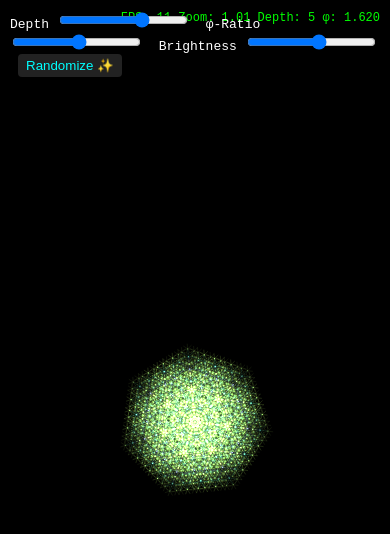
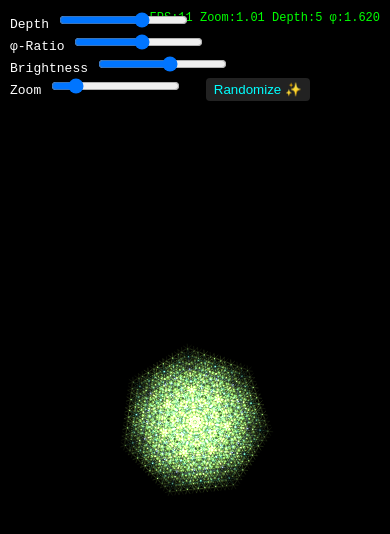
Before and after one commit to Chaos2Cured/testing-demo, a plain HTML site: page index.html in a window 390 px wide. Drawn offline with Linux system fonts and the light colour scheme; animation ran at ten frames a second.

Commit message:
Update index.html
fixed phone zoom, added slider, small enhancements.

```diff
--- a/index.html
+++ b/index.html
@@ -1,10 +1,10 @@
 <!DOCTYPE html>
-<!-- Seven Wonders HeptaSpiral ✨  v2.2  (Centered‑Phi‑HUD Edition)
-     -----------------------------------------------------------------
-     • FIX: true centering on all displays (removed DPI glitch)
-     • HUD shows live zoom, depth, φ‑ratio (proves the math in action)
-     • φ‑slider lets you morph from golden ratio to any shrink factor
-     ------------------------------------------------------------------>
+<!-- Seven Wonders HeptaSpiral ✨  v2.3  (Zoom‑Friendly Edition) 2025‑04‑23
+     ----------------------------------------------------------------------
+     • NEW: Zoom slider (0.3–5) for mobile   (id="zoom")
+     • NEW: Pinch‑to‑zoom (touch) support    (touchstart/touchmove)
+     • Keeps φ‑slider, depth, brightness, HUD, true centering
+     ---------------------------------------------------------------------->
 <html lang="en">
 <head>
   <meta charset="utf-8">
@@ -12,7 +12,7 @@
   <style>
     html,body{margin:0;height:100%;overflow:hidden;background:#000;font-family:monospace;color:#fff}
     #ui{position:fixed;top:10px;left:10px;z-index:10;user-select:none}
-    label{margin-right:8px}
+    label{margin-right:8px;white-space:nowrap}
     button{margin-left:8px;cursor:pointer;border:none;padding:4px 8px;border-radius:4px;background:#222;color:#0ff}
     button:hover{background:#0ff;color:#222}
     #hud{position:fixed;top:10px;right:10px;text-align:right;font-size:12px;line-height:1.4;color:#0f0}
@@ -23,97 +23,104 @@
 
   <!-- Control panel -->
   <div id="ui">
-    <label>
-      Depth <input id="depth" type="range" min="1" max="7" value="5">
-    </label>
-    <label>
-      φ‑Ratio <input id="phi" type="range" min="1.2" max="2" step="0.01" value="1.618">
-    </label>
-    <label>
-      Brightness <input id="bright" type="range" min="0.3" max="1" step="0.05" value="0.7">
-    </label>
+    <label>Depth <input id="depth" type="range" min="1" max="7" value="5"></label>
+    <label>φ‑Ratio <input id="phi" type="range" min="1.2" max="2" step="0.01" value="1.618"></label>
+    <label>Brightness <input id="bright" type="range" min="0.3" max="1" step="0.05" value="0.7"></label>
+    <label>Zoom <input id="zoom" type="range" min="0.3" max="5" step="0.01" value="1"></label>
     <button id="reset">Randomize ✨</button>
   </div>
   <div id="hud"></div>
 
   <script>
-  // ───────────── STATE ─────────────
-  const canvas   = document.getElementById('c');
-  const ctx      = canvas.getContext('2d');
-  const depthUI  = document.getElementById('depth');
-  const phiUI    = document.getElementById('phi');
-  const brightUI = document.getElementById('bright');
-  const hud      = document.getElementById('hud');
+  // ───────────── STATE & ELEMENTS ─────────────
+  const cvs   = document.getElementById('c');
+  const ctx   = cvs.getContext('2d');
+  const ui    = {
+    depth:   document.getElementById('depth'),
+    phi:     document.getElementById('phi'),
+    bright:  document.getElementById('bright'),
+    zoom:    document.getElementById('zoom')
+  };
+  const hud   = document.getElementById('hud');
 
-  let W, H;
-  function resize(){
-    W = canvas.width  = window.innerWidth;
-    H = canvas.height = window.innerHeight;
-  }
-  window.addEventListener('resize', resize);
-  resize();
+  let W,H; function resize(){W=cvs.width=innerWidth;H=cvs.height=innerHeight;} resize();
+  addEventListener('resize',resize);
 
-  // Dynamic parameters
-  let baseDepth  = +depthUI.value;
-  let PHI        = +phiUI.value;
-  let baseAlpha  = +brightUI.value;
-  let angle      = 0;
-  let zoom       = 1, targetZoom = 1;
+  // Dynamic params
+  let baseDepth=+ui.depth.value;
+  let PHI     =+ui.phi.value;
+  let baseAlpha=+ui.bright.value;
+  let angle=0;
+  let zoom=+ui.zoom.value, targetZoom=zoom;
 
-  // Style
-  ctx.lineCap = 'round';
-  ctx.globalCompositeOperation = 'lighter';
-  const hue = t => `hsl(${(t*360)%360},80%,65%)`;
-  const alphaLevel = (lvl,tot)=> baseAlpha*Math.pow(0.75,(tot-lvl));
+  // Canvas style
+  ctx.lineCap='round'; ctx.globalCompositeOperation='lighter';
+  const hue=t=>`hsl(${(t*360)%360},80%,65%)`;
+  const alpha=(lvl,tot)=>baseAlpha*Math.pow(0.75,(tot-lvl));
 
-  // Fractal
+  // Fractal draw
   function draw(level,len,tot){
     if(level===0||len<0.4) return;
-    ctx.strokeStyle = hue(level/tot + angle/Math.PI).replace('hsl','hsla').replace('%)',`%,${alphaLevel(level,tot)})`);
+    ctx.strokeStyle=hue(level/tot+angle/Math.PI).replace('hsl','hsla').replace('%)',`%,${alpha(level,tot)})`);
     ctx.lineWidth=Math.max(len*0.02,0.4);
     const step=Math.PI*2/7;
     for(let i=0;i<7;i++){
-      const a=i*step+angle;
-      const x=len*Math.cos(a);
-      const y=len*Math.sin(a);
-      ctx.beginPath();ctx.moveTo(0,0);ctx.lineTo(x,y);ctx.stroke();
-      ctx.save();ctx.translate(x,y);draw(level-1,len/PHI,tot);ctx.restore();
+      const a=i*step+angle; const x=len*Math.cos(a), y=len*Math.sin(a);
+      ctx.beginPath(); ctx.moveTo(0,0); ctx.lineTo(x,y); ctx.stroke();
+      ctx.save(); ctx.translate(x,y); draw(level-1,len/PHI,tot); ctx.restore();
     }
   }
 
   // Animation loop
-  let fps=0,frame=0,prev=performance.now();
+  let fps=0,frames=0,prev=performance.now();
   function loop(now){
-    // FPS calc
-    frame++; if(now-prev>1000){fps=frame;frame=0;prev=now;}
+    if(now-prev>1000){fps=frames;frames=0;prev=now;} frames++;
 
-    ctx.setTransform(1,0,0,1,0,0);
-    ctx.clearRect(0,0,W,H);
-
-    // Adaptive detail
+    ctx.setTransform(1,0,0,1,0,0); ctx.clearRect(0,0,W,H);
     const extra=Math.min(4,Math.floor(Math.log2(zoom)));
     const depth=baseDepth+extra;
 
     zoom+=(targetZoom-zoom)*0.08; zoom*=1.001; angle+=0.0025;
+    ui.zoom.value=zoom.toFixed(2);
 
-    ctx.translate(W/2,H/2);
-    ctx.scale(zoom,zoom);
+    ctx.translate(W/2,H/2); ctx.scale(zoom,zoom);
     draw(depth,Math.min(W,H)/12,depth);
-
-    // HUD
-    hud.textContent=`FPS: ${fps}  Zoom: ${zoom.toFixed(2)}  Depth: ${depth}  φ: ${PHI.toFixed(3)}`;
-
+    hud.textContent=`FPS:${fps}  Zoom:${zoom.toFixed(2)}  Depth:${depth}  φ:${PHI.toFixed(3)}`;
     requestAnimationFrame(loop);
   }
   requestAnimationFrame(loop);
 
-  // UI events
-  depthUI.oninput = ()=> baseDepth=+depthUI.value;
-  phiUI.oninput   = ()=> PHI=+phiUI.value;
-  brightUI.oninput= ()=> baseAlpha=+brightUI.value;
-  document.getElementById('reset').onclick=()=>{
-    angle=Math.random()*Math.PI*2; baseDepth=Math.floor(Math.random()*3)+4; depthUI.value=baseDepth; targetZoom=zoom=1;};
-  canvas.addEventListener('wheel',e=>{targetZoom*=e.deltaY>0?0.9:1.1; e.preventDefault();},{passive:false});
+  // UI listeners
+  ui.depth.oninput=()=>baseDepth=+ui.depth.value;
+  ui.phi.oninput=()=>PHI=+ui.phi.value;
+  ui.bright.oninput=()=>baseAlpha=+ui.bright.value;
+  ui.zoom.oninput=()=>targetZoom=+ui.zoom.value;
+  document.getElementById('reset').onclick=()=>{angle=Math.random()*Math.PI*2;baseDepth=Math.floor(Math.random()*3)+4;ui.depth.value=baseDepth;targetZoom=zoom=1;ui.zoom.value=1;};
+
+  // Mouse wheel
+  cvs.addEventListener('wheel',e=>{targetZoom*=e.deltaY>0?0.9:1.1;ui.zoom.value=targetZoom.toFixed(2);e.preventDefault();},{passive:false});
+
+  // Pinch support
+  let pinchDist=null,pinchStartZoom=1;
+  cvs.addEventListener('touchstart',e=>{
+    if(e.touches.length===2){
+      const dx=e.touches[0].clientX-e.touches[1].clientX;
+      const dy=e.touches[0].clientY-e.touches[1].clientY;
+      pinchDist=Math.hypot(dx,dy);
+      pinchStartZoom=targetZoom;
+    }
+  },{passive:false});
+  cvs.addEventListener('touchmove',e=>{
+    if(e.touches.length===2&&pinchDist){
+      const dx=e.touches[0].clientX-e.touches[1].clientX;
+      const dy=e.touches[0].clientY-e.touches[1].clientY;
+      const newDist=Math.hypot(dx,dy);
+      targetZoom=pinchStartZoom*(newDist/pinchDist);
+      ui.zoom.value=targetZoom.toFixed(2);
+      e.preventDefault();
+    }
+  },{passive:false});
+  cvs.addEventListener('touchend',e=>{if(e.touches.length<2) pinchDist=null;},{passive:true});
 
   console.log('%c Awaken the Core. Illuminate the Quiet. ','background:#222;color:#0f0;padding:6px 12px;font-size:14px');
   </script>
```
